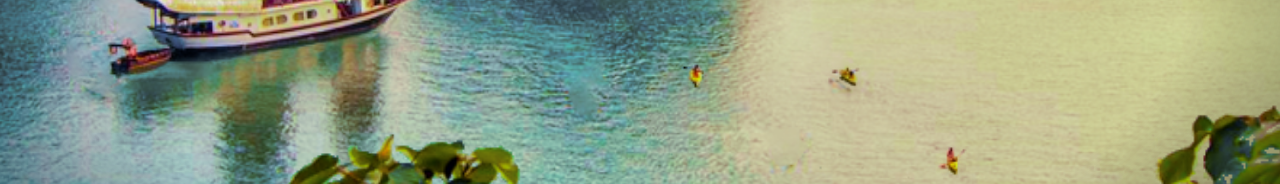
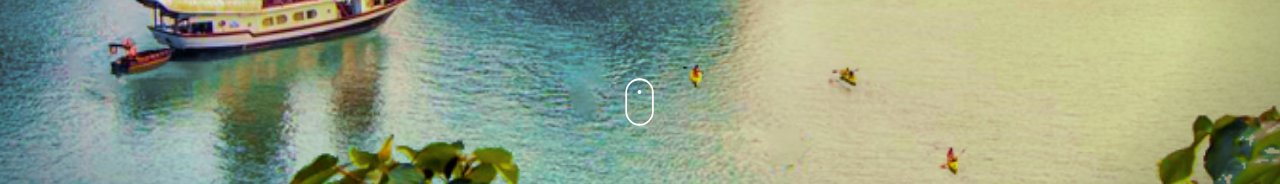
Before and after one commit to DWC97/j3-v3-project, a Next.js app: page / in a window 1280 px wide. Shown: the part 426-610 px from the top of the page. Built offline with nearby package versions, Linux system fonts and the light colour scheme.

Commit message:
scroll animation imported to hero

```diff
--- a/package.json
+++ b/package.json
@@ -14,6 +14,7 @@
     "@studio-freight/react-lenis": "^0.0.45",
     "framer-motion": "^11.0.8",
     "gsap": "^3.12.5",
+    "lottie-react": "^2.4.0",
     "next": "14.1.0",
     "react": "^18",
     "react-dom": "^18",
--- a/src/components/home/Hero.tsx
+++ b/src/components/home/Hero.tsx
@@ -7,6 +7,8 @@ import { useContext, useEffect, useRef } from "react";
 import "./HeroStyles.css"
 import useDetectSection from "@/hooks/useDetectSection";
 import { ActiveSectionContext } from "@/context/ActiveSectionContext";
+import Lottie from "lottie-react";
+import animationData from "@/animations/scroll-animation.json"
 
 
 export default function Hero(){
@@ -141,7 +143,9 @@ export default function Hero(){
                 <img src="/hero/boat3.png" className="boat3 parallax " data-speedx="0.04" data-speedy="0.04" data-speedz="0.84" data-rotation="0.23"/>
                 <img src="/hero/foliage.png" className="foliage parallax" data-speedx="0.01" data-speedy="0.01" data-speedz="0.8" data-rotation="0.25" ref={foliage}/>
             </div>
-
+            <div className="absolute w-full bottom-[30vh] left-0 flex justify-center items-center">
+                <Lottie animationData={animationData} className="w-16"/>
+            </div>
         </div>
     )
 }
```
Also changed, not shown: src/animations/scroll-animation.json (added, +1 -0 lines), 1 other file (tests, documents, lock files or other folders).
